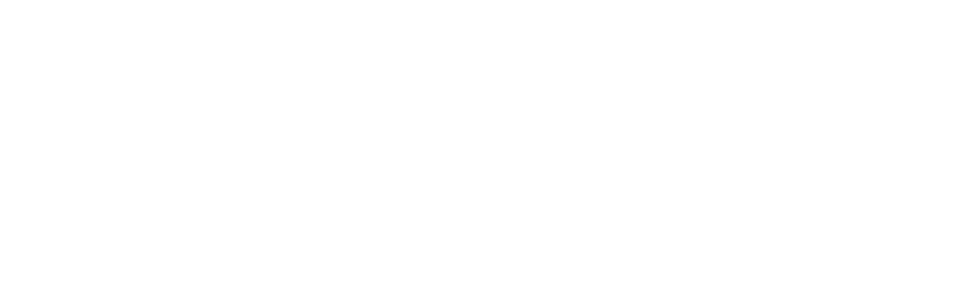
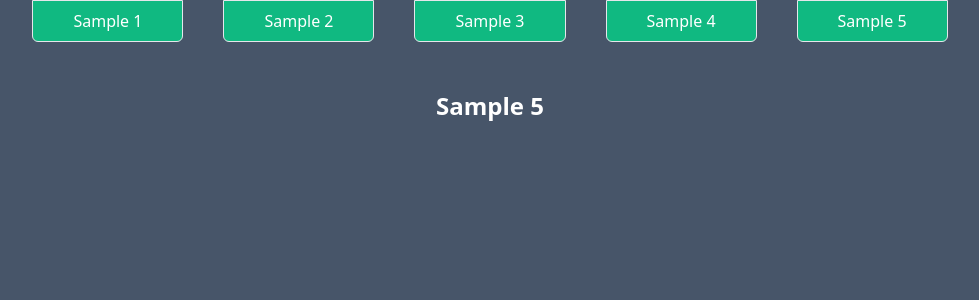
Before and after one commit to SNelson723/apiPlayground, a React (Vite) app: page /sample5 in a window 1280 px wide. Before the commit this address had no page. Shown: the top 300 px of the page, without its empty margins (150-1129 px from the left). Built offline with nearby package versions, Linux system fonts and the light colour scheme.

Commit message:
Adds Sample 5 page to the playground, moving on to building the card

```diff
--- a/src/main.tsx
+++ b/src/main.tsx
@@ -12,6 +12,7 @@
 
 import { BrowserRouter, Routes, Route } from "react-router-dom";
 import Sample4 from "./projects/sample4/Sample4.tsx";
+import Sample5 from "./projects/sample5/Sample5.tsx";
 
 // Lazy load Sample1
 const Sample1 = lazy(() => import("./projects/sample1/Sample1.tsx"));
@@ -35,6 +36,7 @@
           <Route path="sample2" element={<Sample2 />} />
           <Route path="sample3" element={<Sample3 />} />
           <Route path="sample4" element={<Sample4 />} />
+          <Route path="sample5" element={<Sample5 />} />
         </Route>
       </Routes>
     </BrowserRouter>
--- a/src/navbar/NavBar.tsx
+++ b/src/navbar/NavBar.tsx
@@ -23,6 +23,11 @@
           Sample 4
         </NavLink>
       </div>
+      <div className=" border text-center rounded-b-md mx-5 py-2 hover:bg-green-300 hover:text-black animate-all duration-500 bg-emerald-500">
+        <NavLink to="sample5" className="px-5 mx-5">
+          Sample 5
+        </NavLink>
+      </div>
     </div>
   );
 };
--- /dev/null
+++ b/src/projects/sample5/Sample5.tsx
@@ -0,0 +1,13 @@
+
+const Sample5 = () => {
+
+  return (
+    <div>
+      <div>
+        <h1 className="text-2xl font-bold mt-12">Sample 5</h1>
+      </div>
+    </div>
+  )
+};
+
+export default Sample5;
```
